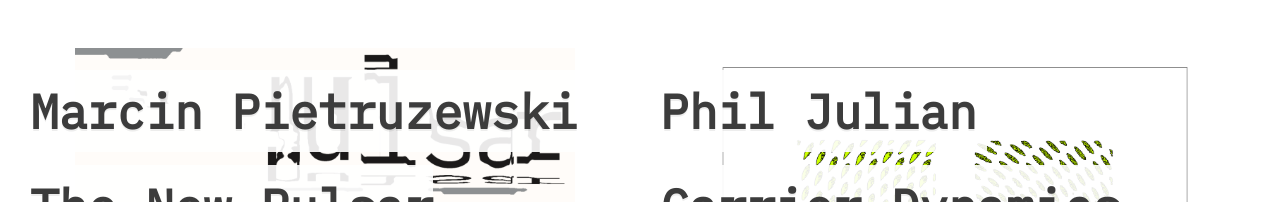
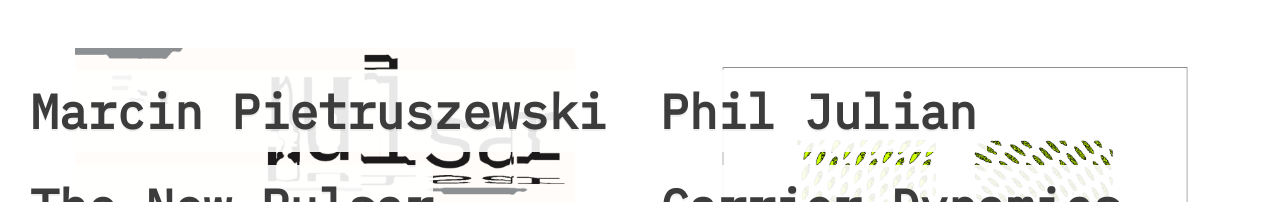
Before and after one commit to atcampbell/fancyyyyy-site, a Gatsby site: page / in a window 1280 px wide. Shown: the part 347-549 px from the top of the page. Built offline with nearby package versions, Linux system fonts and the light colour scheme; Gatsby itself is replaced by a stand-in of ours.

Commit message:
marcin album link

```diff
--- a/src/pages/index.js
+++ b/src/pages/index.js
@@ -56,9 +56,9 @@
                 <div className="content">
                     <Item
                         img={marcin}
-                        artist="Marcin Pietruzewski"
+                        artist="Marcin Pietruszewski"
                         title="The New Pulsar Generator Recordings"
-                        url="https://fancyyyyy.bandcamp.com/"
+                        url="https://fancyyyyy.bandcamp.com/album/the-new-pulsar-generator-recordings-volume-1"
                     />
                     <Item
                         img={phil}
```
